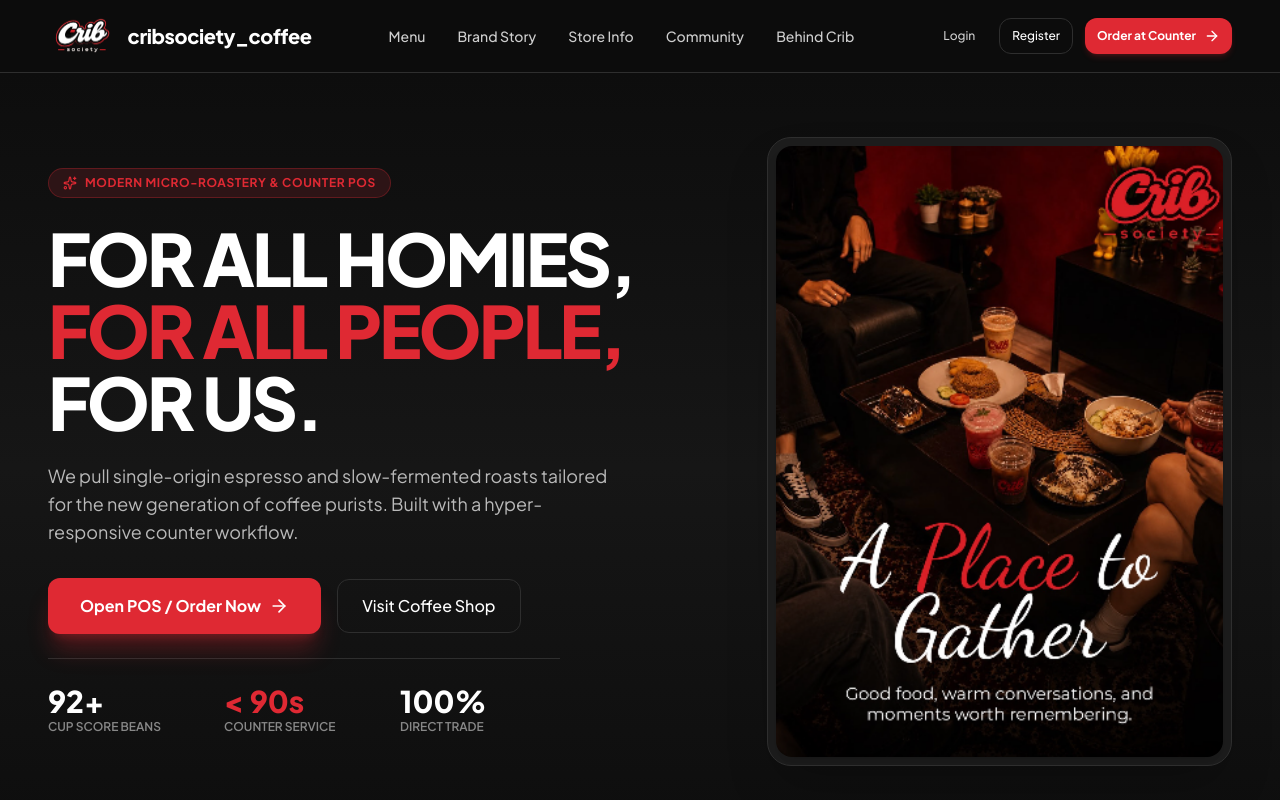
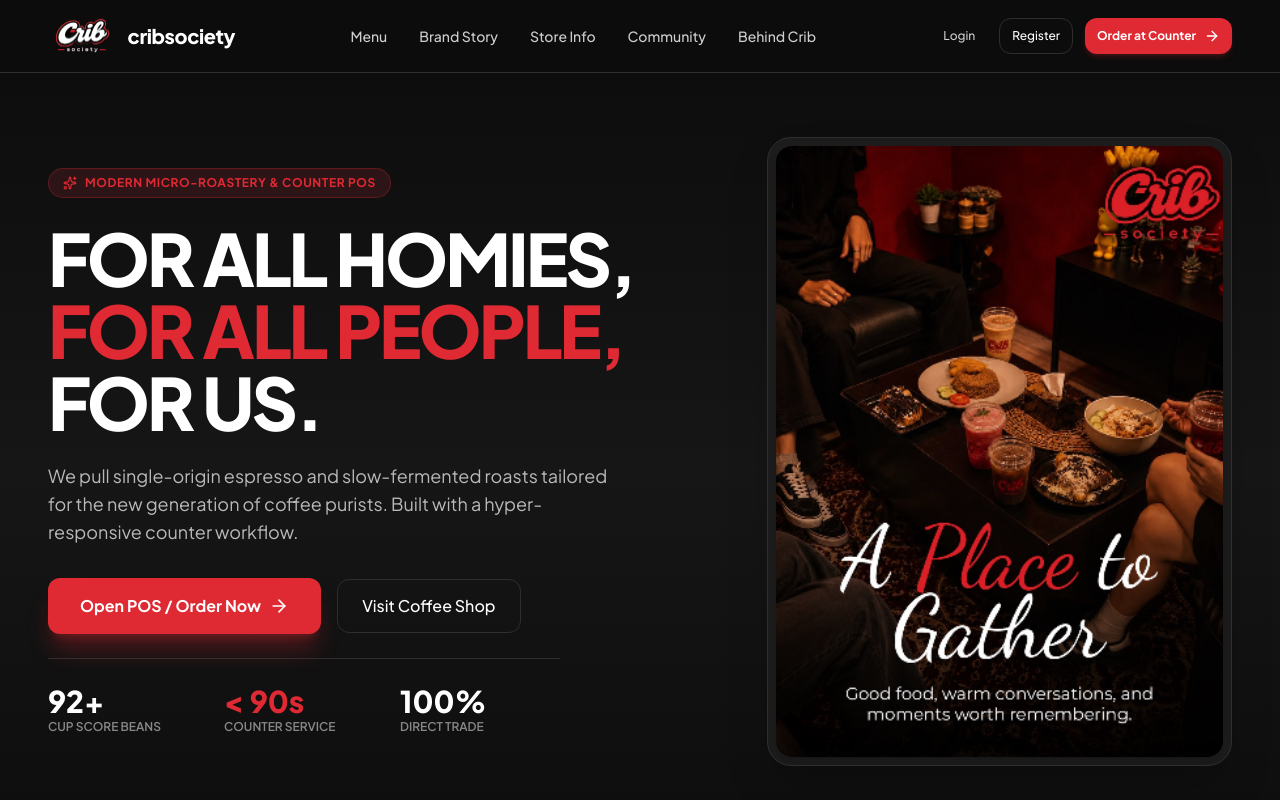
Before and after one commit to hidayatullah70/cribsociety_coffee_fe, a React (Vite) app: page / in a window 1280 px wide. Shown: the top 800 px of the page. Built offline with nearby package versions, Linux system fonts and the light colour scheme.

Commit message:
fix(brand): update brand text from cribsociety_coffee to cribsociety in navbar, footer, sidebar, and login portal

```diff
--- a/src/components/landing/BehindCribCarousel.tsx
+++ b/src/components/landing/BehindCribCarousel.tsx
@@ -12,21 +12,21 @@
 const DEFAULT_CREW: CrewMember[] = [
   {
     id: 'crew_1',
-    name: 'David Kim',
-    role: 'FOUNDER & HEAD ROASTER',
+    name: 'Reza Falevi',
+    role: 'Founder & CEO',
     image: '/crew/behindTheCrib.jpeg',
     bio: 'Crafting the distinct Crib taste and curating single-origin beans with precision roast profiles.',
   },
   {
     id: 'crew_2',
     name: 'Lisa Anderson',
-    role: 'MARKETING MANAGER & COMMUNITY',
+    role: 'CASHIER, MARKETING COMMUNITY',
     image: '/crew/behindTheCrib.jpeg',
     bio: 'Bridging coffee culture and youth creativity for all homies across the city.',
   },
   {
     id: 'crew_3',
-    name: 'Sarah Utami',
+    name: 'Farhan',
     role: 'HEAD BARISTA & FLAVOR SPECIALIST',
     image: '/crew/behindTheCrib.jpeg',
     bio: 'Perfecting espresso extraction, milk velvety texture, and signature drink development.',
@@ -34,7 +34,7 @@
   {
     id: 'crew_4',
     name: 'Dimas Pratama',
-    role: 'STORE OPERATIONS & EXPERIENCE',
+    role: 'BARISTA, EVENT ORGANIZER',
     image: '/crew/behindTheCrib.jpeg',
     bio: 'Ensuring lightning-fast counter service and welcoming vibes for every walk-in customer.',
   },
@@ -260,11 +260,10 @@
               key={index}
               onClick={() => setCurrentIndex(index)}
               aria-label={`Go to slide ${index + 1}`}
-              className={`transition-all duration-300 rounded-full focus:outline-none focus:ring-2 focus:ring-brand-red/50 ${
-                isActive
+              className={`transition-all duration-300 rounded-full focus:outline-none focus:ring-2 focus:ring-brand-red/50 ${isActive
                   ? 'w-7 h-2.5 bg-brand-red shadow-md shadow-brand-red/40'
                   : 'w-2.5 h-2.5 bg-brand-white/25 hover:bg-brand-white/50'
-              }`}
+                }`}
             />
           );
         })}
--- a/src/components/layout/AppLayout.tsx
+++ b/src/components/layout/AppLayout.tsx
@@ -106,8 +106,8 @@
       {/* Mobile Top Header */}
       <header className="md:hidden bg-brand-black-soft text-brand-white px-4 py-3 flex items-center justify-between border-b border-brand-black-muted sticky top-0 z-40">
         <Link to="/" className="flex items-center gap-2">
-          <img src="/logo.png" alt="cribsociety_coffee" className="h-7 w-auto object-contain" />
-          <span className="font-extrabold tracking-tight text-sm text-white lowercase">cribsociety_coffee</span>
+          <img src="/logo.png" alt="cribsociety" className="h-7 w-auto object-contain" />
+          <span className="font-extrabold tracking-tight text-sm text-white lowercase">cribsociety</span>
         </Link>
 
         <div className="flex items-center gap-2">
@@ -129,9 +129,9 @@
         {/* Brand Header */}
         <div className="p-5 border-b border-brand-black-muted flex flex-col gap-2">
           <Link to="/" className="flex items-center gap-2.5 group">
-            <img src="/logo.png" alt="cribsociety_coffee" className="h-9 w-auto object-contain group-hover:scale-105 transition-transform" />
+            <img src="/logo.png" alt="cribsociety" className="h-9 w-auto object-contain group-hover:scale-105 transition-transform" />
             <span className="font-extrabold text-sm tracking-tight text-white lowercase">
-              cribsociety_coffee
+              cribsociety
             </span>
           </Link>
         </div>
@@ -229,8 +229,8 @@
           <div>
             <div className="flex items-center justify-between pb-6 border-b border-brand-black-muted">
               <div className="flex items-center gap-2.5">
-                <img src="/logo.png" alt="cribsociety_coffee" className="h-8 w-auto object-contain" />
-                <span className="font-bold text-base text-white lowercase">cribsociety_coffee</span>
+                <img src="/logo.png" alt="cribsociety" className="h-8 w-auto object-contain" />
+                <span className="font-bold text-base text-white lowercase">cribsociety</span>
               </div>
               <button
                 onClick={() => setMobileMenuOpen(false)}
--- a/src/pages/auth/LoginPage.tsx
+++ b/src/pages/auth/LoginPage.tsx
@@ -150,9 +150,9 @@
 
         {/* Brand Header */}
         <div className="text-center space-y-2">
-          <img src="/logo.png" alt="cribsociety_coffee" className="h-14 w-auto mx-auto object-contain" />
+          <img src="/logo.png" alt="cribsociety" className="h-14 w-auto mx-auto object-contain" />
           <h1 className="text-2xl sm:text-3xl font-black tracking-tight text-white lowercase">
-            cribsociety_coffee
+            cribsociety
           </h1>
           <p className="text-xs text-brand-white/60">
             {mode === 'login'
--- a/src/pages/landing/LandingPage.tsx
+++ b/src/pages/landing/LandingPage.tsx
@@ -86,11 +86,11 @@
           <Link to="/" className="flex items-center gap-2.5 sm:gap-3 group" onClick={() => setMobileMenuOpen(false)}>
             <img
               src="/logo.png"
-              alt="cribsociety_coffee"
+              alt="cribsociety"
               className="h-8 sm:h-10 md:h-11 w-auto object-contain transition-transform duration-300 group-hover:scale-105"
             />
             <span className="font-extrabold text-base sm:text-lg md:text-xl tracking-tight text-white lowercase">
-              cribsociety_coffee
+              cribsociety
             </span>
           </Link>
 
@@ -612,10 +612,10 @@
             <div className="flex items-center gap-2.5">
               <img
                 src="/logo.png"
-                alt="cribsociety_coffee"
+                alt="cribsociety"
                 className="h-8 w-auto object-contain"
               />
-              <span className="font-black text-base sm:text-lg tracking-tight text-white lowercase">cribsociety_coffee</span>
+              <span className="font-black text-base sm:text-lg tracking-tight text-white lowercase">cribsociety</span>
             </div>
             <p className="text-xs text-brand-white/60 max-w-sm leading-relaxed">
               Craft coffee roastery and modern counter POS experience. Designed for seamless interactions from landing to espresso pull.
```
